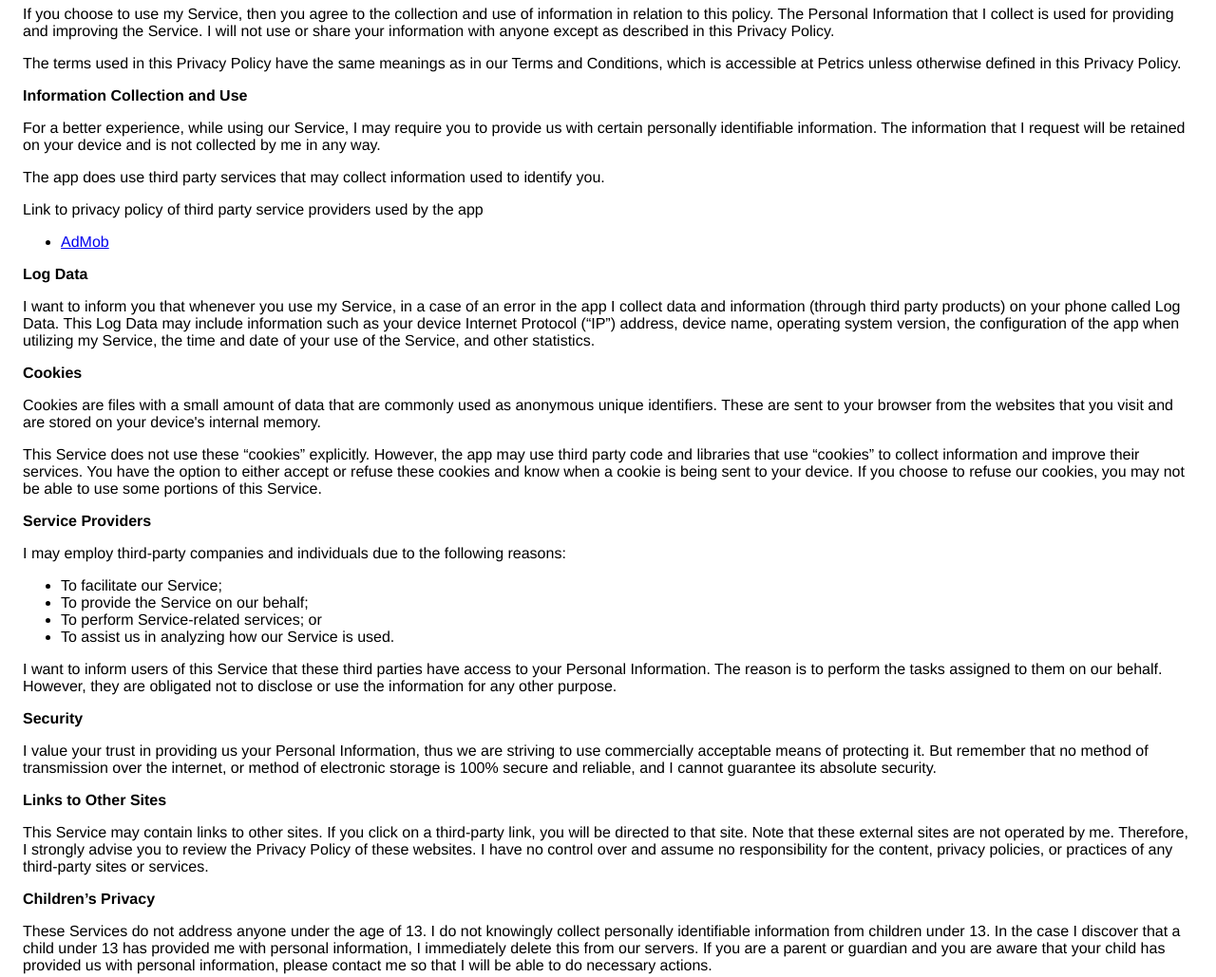
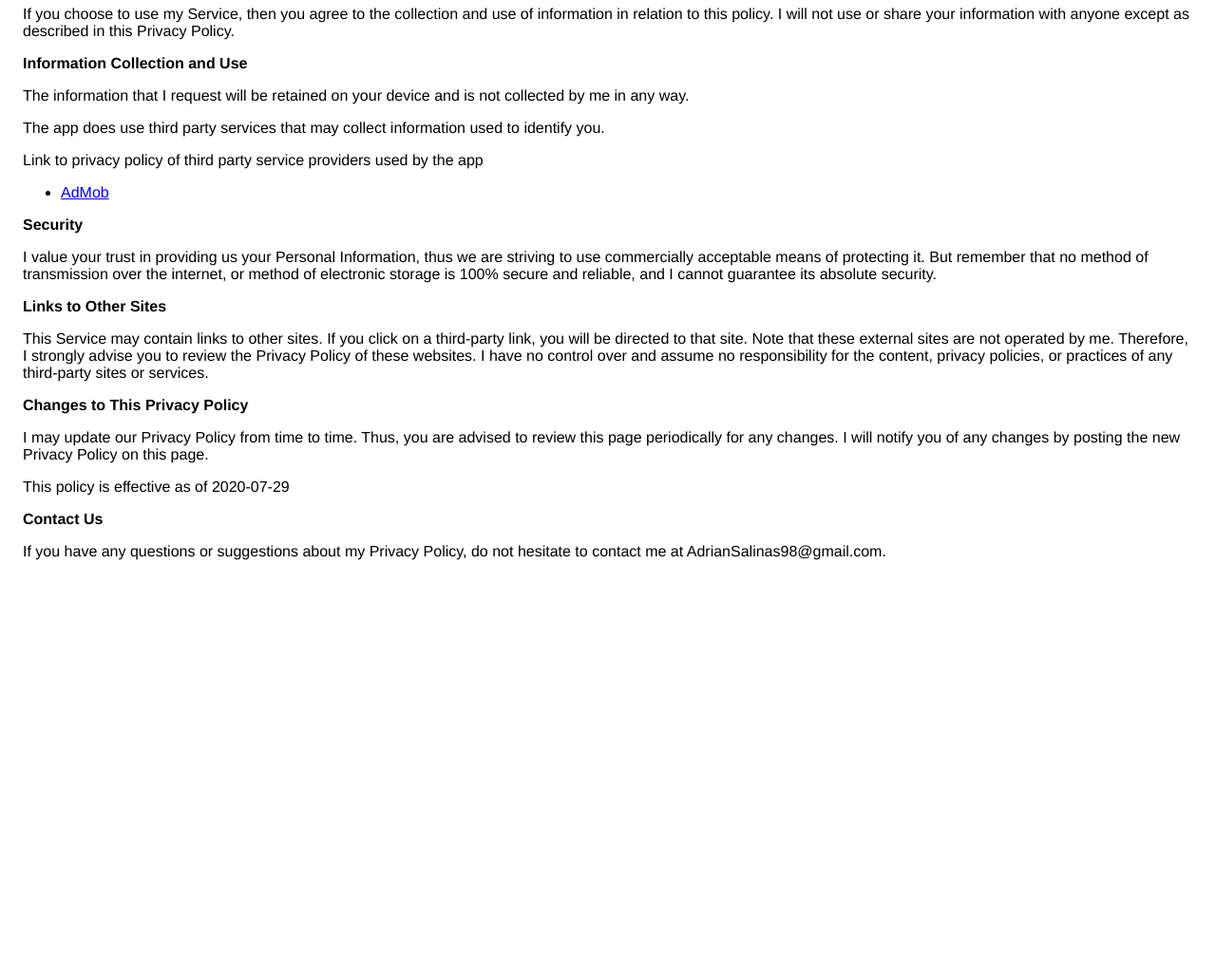
Before and after one commit to AdrianSalinas98/PetricsPrivacyPolicy, a plain HTML site: page index.html in a window 1280 px wide. Shown: the part 120-1149 px from the top of the page at 95% size. After the commit the page ends 800 px from the top, so only its background shows below. Drawn offline with Linux system fonts and the light colour scheme.

Commit message:
Update index.html

```diff
--- a/index.html
+++ b/index.html
@@ -19,17 +19,10 @@
                 </p> <p>
                   If you choose to use my Service, then you agree to
                   the collection and use of information in relation to this
-                  policy. The Personal Information that I collect is
-                  used for providing and improving the Service. I will not use or share your information with
+                  policy. I will not use or share your information with
                   anyone except as described in this Privacy Policy.
-                </p> <p>
-                  The terms used in this Privacy Policy have the same meanings
-                  as in our Terms and Conditions, which is accessible at
-                  Petrics unless otherwise defined in this Privacy Policy.
                 </p> <p><strong>Information Collection and Use</strong></p> <p>
-                  For a better experience, while using our Service, I
-                  may require you to provide us with certain personally
-                  identifiable information. The information that
+                  The information that
                   I request will be retained on your device and is not collected by me in any way.
                 </p> <div><p>
                     The app does use third party services that may collect
@@ -37,38 +30,7 @@
                   </p> <p>
                     Link to privacy policy of third party service providers used
                     by the app
-                  </p> <ul><!----><li><a href="https://support.google.com/admob/answer/6128543?hl=en" target="_blank" rel="noopener noreferrer">AdMob</a></li><!----><!----><!----><!----><!----><!----><!----><!----><!----><!----><!----><!----><!----><!----><!----><!----><!----><!----><!----><!----></ul></div> <p><strong>Log Data</strong></p> <p>
-                  I want to inform you that whenever you
-                  use my Service, in a case of an error in the app
-                  I collect data and information (through third party
-                  products) on your phone called Log Data. This Log Data may
-                  include information such as your device Internet Protocol
-                  (“IP”) address, device name, operating system version, the
-                  configuration of the app when utilizing my Service,
-                  the time and date of your use of the Service, and other
-                  statistics.
-                </p> <p><strong>Cookies</strong></p> <p>
-                  Cookies are files with a small amount of data that are
-                  commonly used as anonymous unique identifiers. These are sent
-                  to your browser from the websites that you visit and are
-                  stored on your device's internal memory.
-                </p> <p>
-                  This Service does not use these “cookies” explicitly. However,
-                  the app may use third party code and libraries that use
-                  “cookies” to collect information and improve their services.
-                  You have the option to either accept or refuse these cookies
-                  and know when a cookie is being sent to your device. If you
-                  choose to refuse our cookies, you may not be able to use some
-                  portions of this Service.
-                </p> <p><strong>Service Providers</strong></p> <p>
-                  I may employ third-party companies and
-                  individuals due to the following reasons:
-                </p> <ul><li>To facilitate our Service;</li> <li>To provide the Service on our behalf;</li> <li>To perform Service-related services; or</li> <li>To assist us in analyzing how our Service is used.</li></ul> <p>
-                  I want to inform users of this Service
-                  that these third parties have access to your Personal
-                  Information. The reason is to perform the tasks assigned to
-                  them on our behalf. However, they are obligated not to
-                  disclose or use the information for any other purpose.
+                  </p> <ul><!----><li><a href="https://support.google.com/admob/answer/6128543?hl=en" target="_blank" rel="noopener noreferrer">AdMob</a></li><!----><!----><!----><!----><!----><!----><!----><!----><!----><!----><!----><!----><!----><!----><!----><!----><!----><!----><!----><!----></ul></div>
                 </p> <p><strong>Security</strong></p> <p>
                   I value your trust in providing us your
                   Personal Information, thus we are striving to use commercially
@@ -85,16 +47,6 @@
                   no control over and assume no responsibility for the content,
                   privacy policies, or practices of any third-party sites or
                   services.
-                </p> <p><strong>Children’s Privacy</strong></p> <p>
-                  These Services do not address anyone under the age of 13.
-                  I do not knowingly collect personally
-                  identifiable information from children under 13. In the case
-                  I discover that a child under 13 has provided
-                  me with personal information, I immediately
-                  delete this from our servers. If you are a parent or guardian
-                  and you are aware that your child has provided us with
-                  personal information, please contact me so that
-                  I will be able to do necessary actions.
                 </p> <p><strong>Changes to This Privacy Policy</strong></p> <p>
                   I may update our Privacy Policy from
                   time to time. Thus, you are advised to review this page
```
